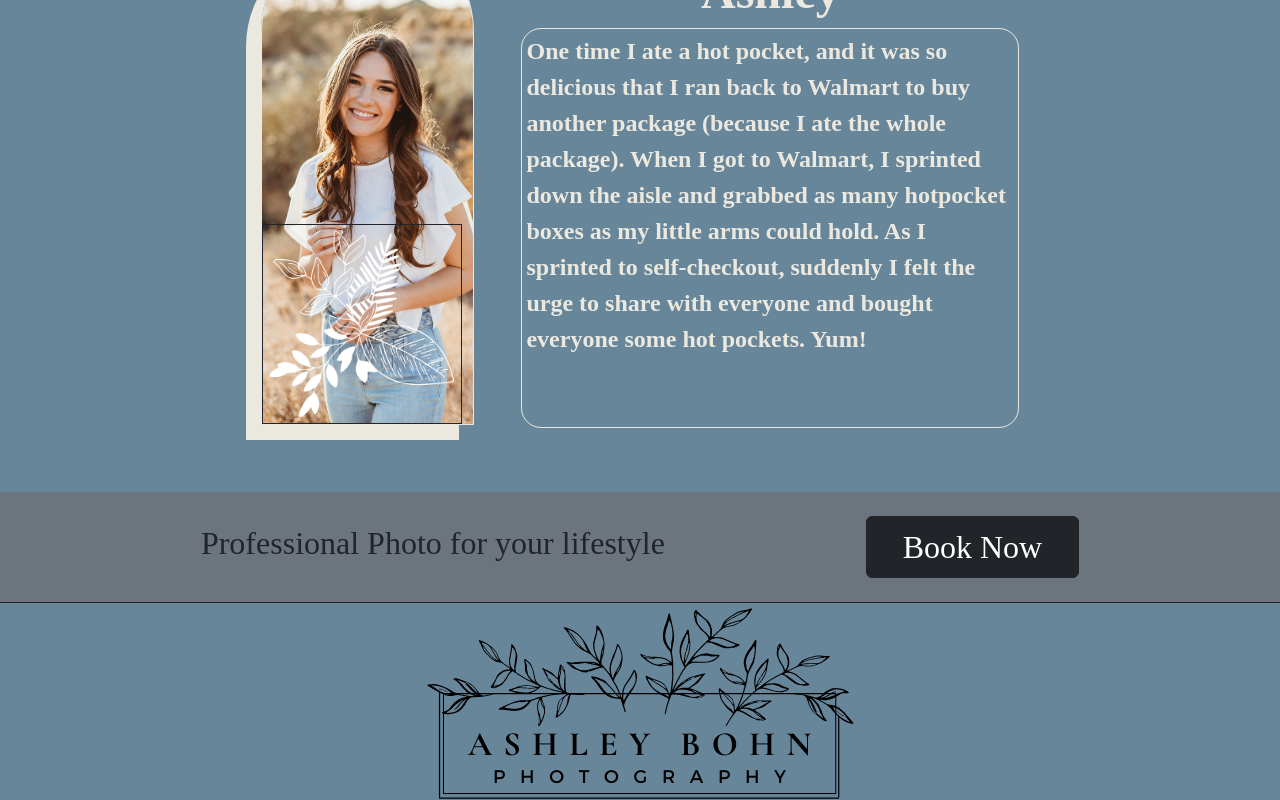
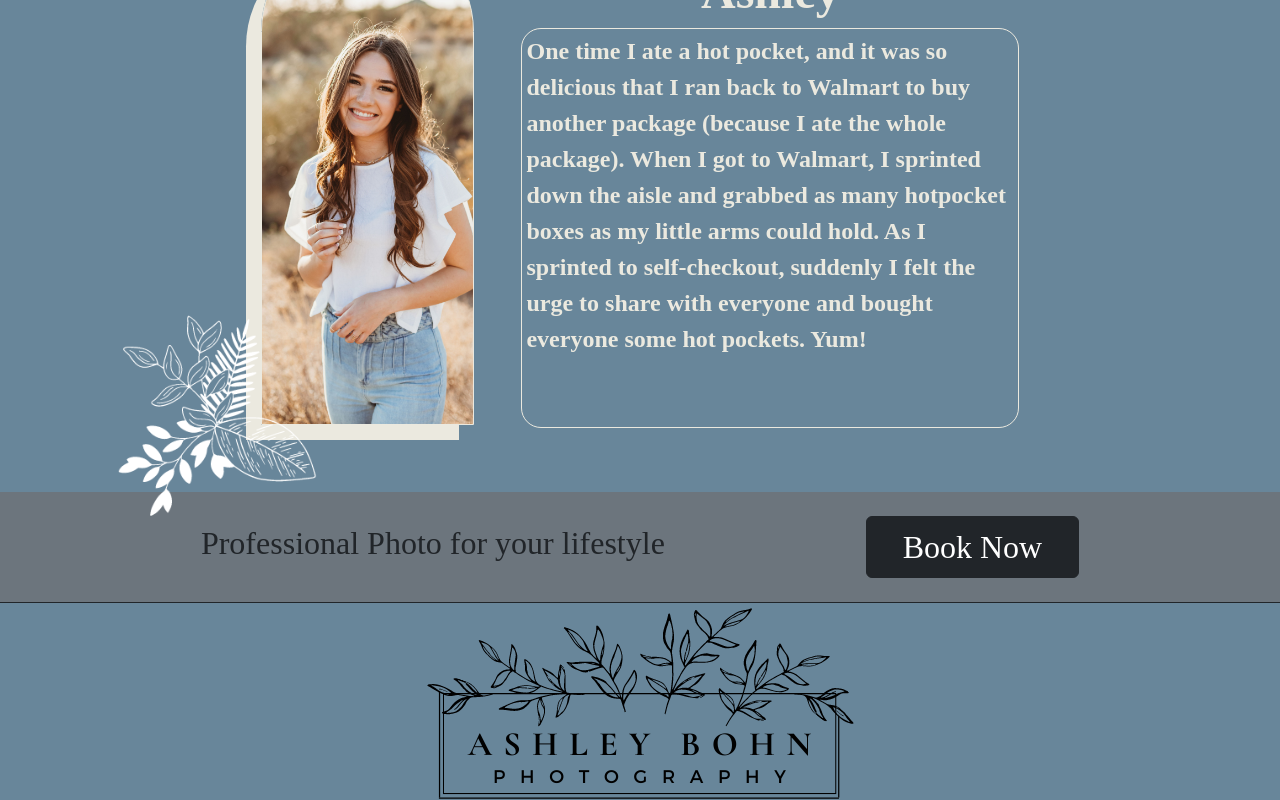
Before and after one commit to tbohn2/ashley-photo, a React (Create React App) app: page / in a window 1280 px wide. Shown: the part 1393-2193 px from the top of the page. Built offline with nearby package versions, Linux system fonts and the light colour scheme.

Commit message:
Positioned flower graphic

```diff
--- a/src/components/pages/home.js
+++ b/src/components/pages/home.js
@@ -47,7 +47,7 @@ const Home = () => {
                 <div className="my-5 d-flex flex-column col-8">
                     <div className="d-flex justify-content-evenly align-items-center">
                         <div className="myPortrait z-0 col-3 d-flex" style={{ backgroundImage: `url(${ashleyPic})` }}>
-                            <div className="myGraphic justify-self-start align-self-end border border-dark" style={{ backgroundImage: `url(${flower1})` }}></div>
+                            <div className="myGraphic" style={{ backgroundImage: `url(${flower1})` }}></div>
                         </div>
                         <div className="d-flex flex-column align-items-center col-7">
                             <h1 className="meetHeader col-6 text-center">Meet Ashley</h1>
--- a/src/components/styles/home.css
+++ b/src/components/styles/home.css
@@ -26,10 +26,13 @@
 }
 
 .myGraphic {
-    height: 200px;
-    width: 200px;
+    height: 300px;
+    width: 300px;
     background-size: 200%;
     background-position: center;
+    position: relative;
+    top: 340px;
+    left: -150px;
 }
 
 .myInfoText {
```
